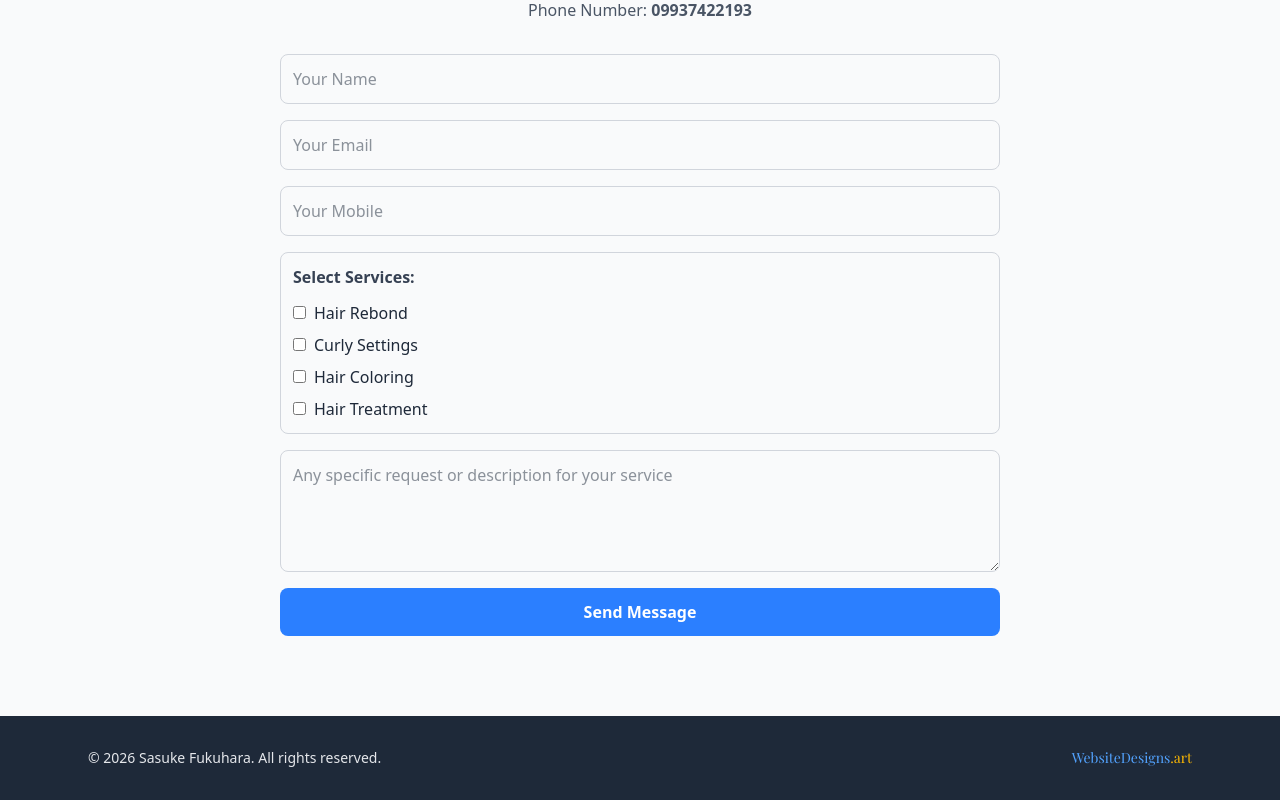
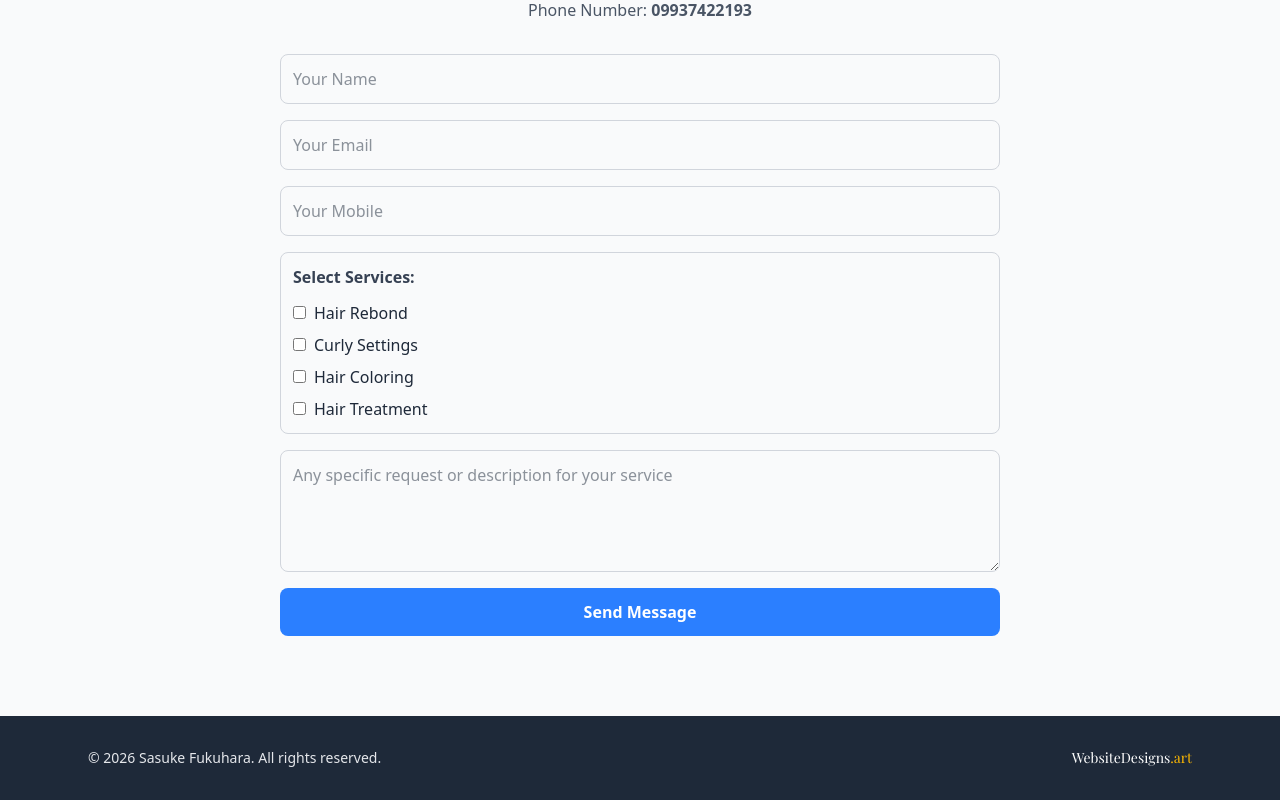
Before and after one commit to anghelusjr/sasuke-fukuhara, a React (Vite) app: page / in a window 1280 px wide. Shown: the part 8231-9031 px from the top of the page. Built offline with nearby package versions, Linux system fonts and the light colour scheme; no server answers; the database is empty.

Commit message:
update text color

```diff
--- a/src/pages/footer.jsx
+++ b/src/pages/footer.jsx
@@ -13,7 +13,7 @@ export default function Footer() {
             href="websitedesigns.art"
             target="_blank"
             rel="noopener noreferrer"
-            className="text-blue-400 hover:underline font-[Playfair_Display]"
+            className="text-white hover:underline font-[Playfair_Display]"
           >
             WebsiteDesigns<span className="text-amber-400">.art</span>
           </a>
```
